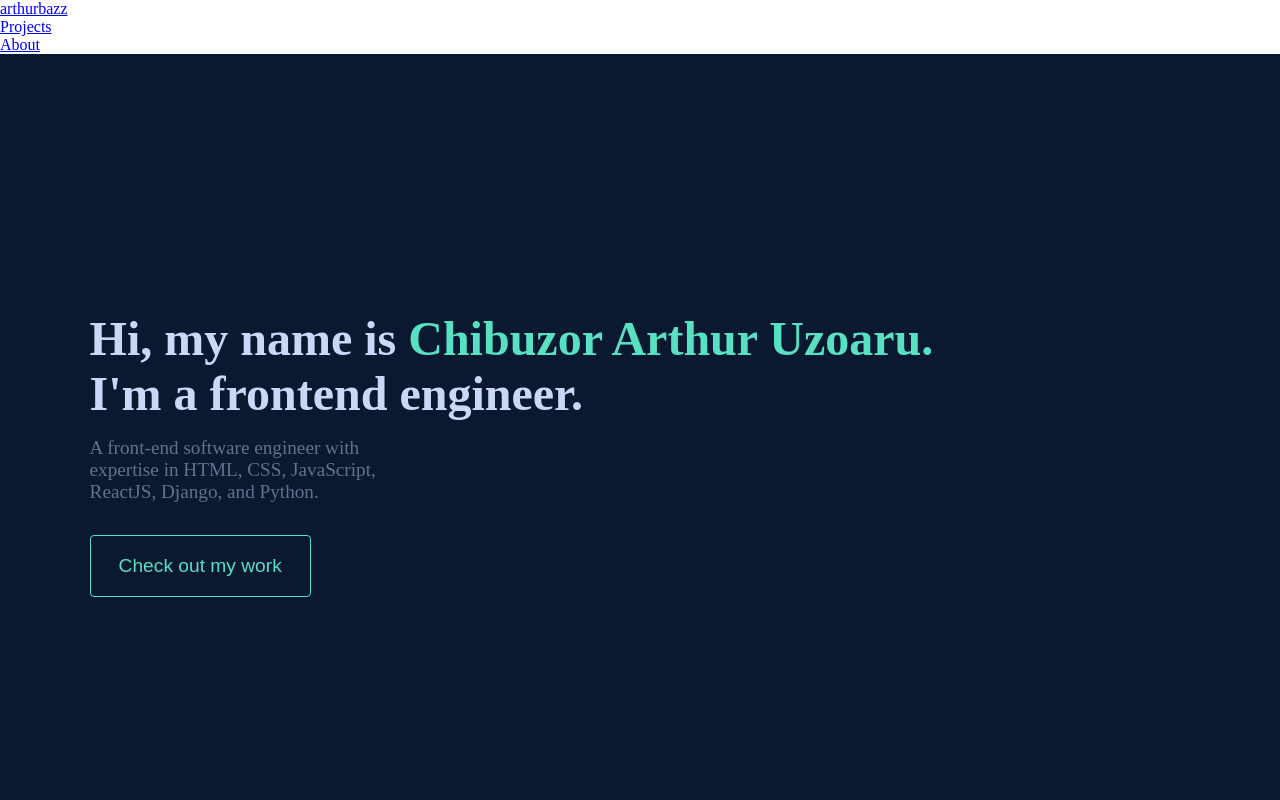
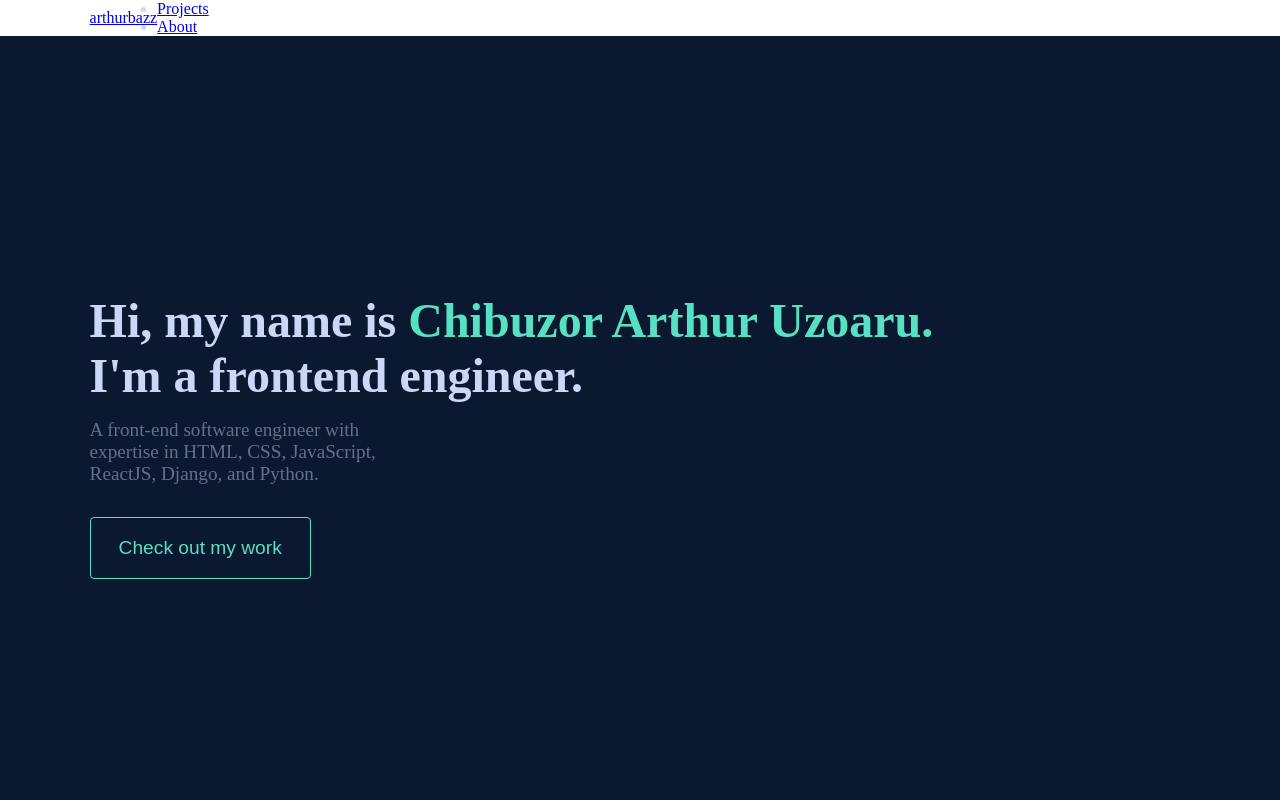
Before and after one commit to arthurbazz/personal-portfolio, a React (Create React App) app in the folder portfolio/: page / in a window 1280 px wide. Shown: the top 800 px of the page. Built offline with nearby package versions, Linux system fonts and the light colour scheme.

Commit message:
add header styles

```diff
--- a/portfolio/src/components/header/header.js
+++ b/portfolio/src/components/header/header.js
@@ -15,9 +15,9 @@ const Header = () => {
               <li>
                 <Link to="/projects">Projects</Link>
               </li>
-                <li>
-                    <Link to="/about">About</Link>
-                </li>
+              <li>
+                <Link to="/about">About</Link>
+              </li>
             </ul>
           </nav>
         </div>
--- a/portfolio/src/styles/global.scss
+++ b/portfolio/src/styles/global.scss
@@ -11,8 +11,11 @@
 @import "./abstracts/variables";
 @import "./abstracts/buttons";
 @import "./screens/_about";
+@import "./screens/_header";
 @import "./screens/_hero";
 @import "./screens/_projects";
 
+
+
 // @import "./components/_navbar";
 // @import "./components/_footer";
--- /dev/null
+++ b/portfolio/src/styles/screens/_header.scss
@@ -0,0 +1,20 @@
+// ***** Header Styles *****
+
+.header {
+  // background: $background-color;
+  // height: $hundred-vh;
+  display: flex;
+  justify-content: flex-start;
+  align-items: center;
+  color: $light-grey;
+  font-weight: 400;
+  padding: 0rem 5.6rem;
+  // margin-bottom: 0;
+  // top: 0;
+  // left: 0;
+  // bottom: 0;
+  // right: 0;
+  // z-index: -1;
+  // position: fixed;
+  width: 100%;
+}
```
Also changed, not shown: portfolio/src/components/index.js (+4 -4 lines).
